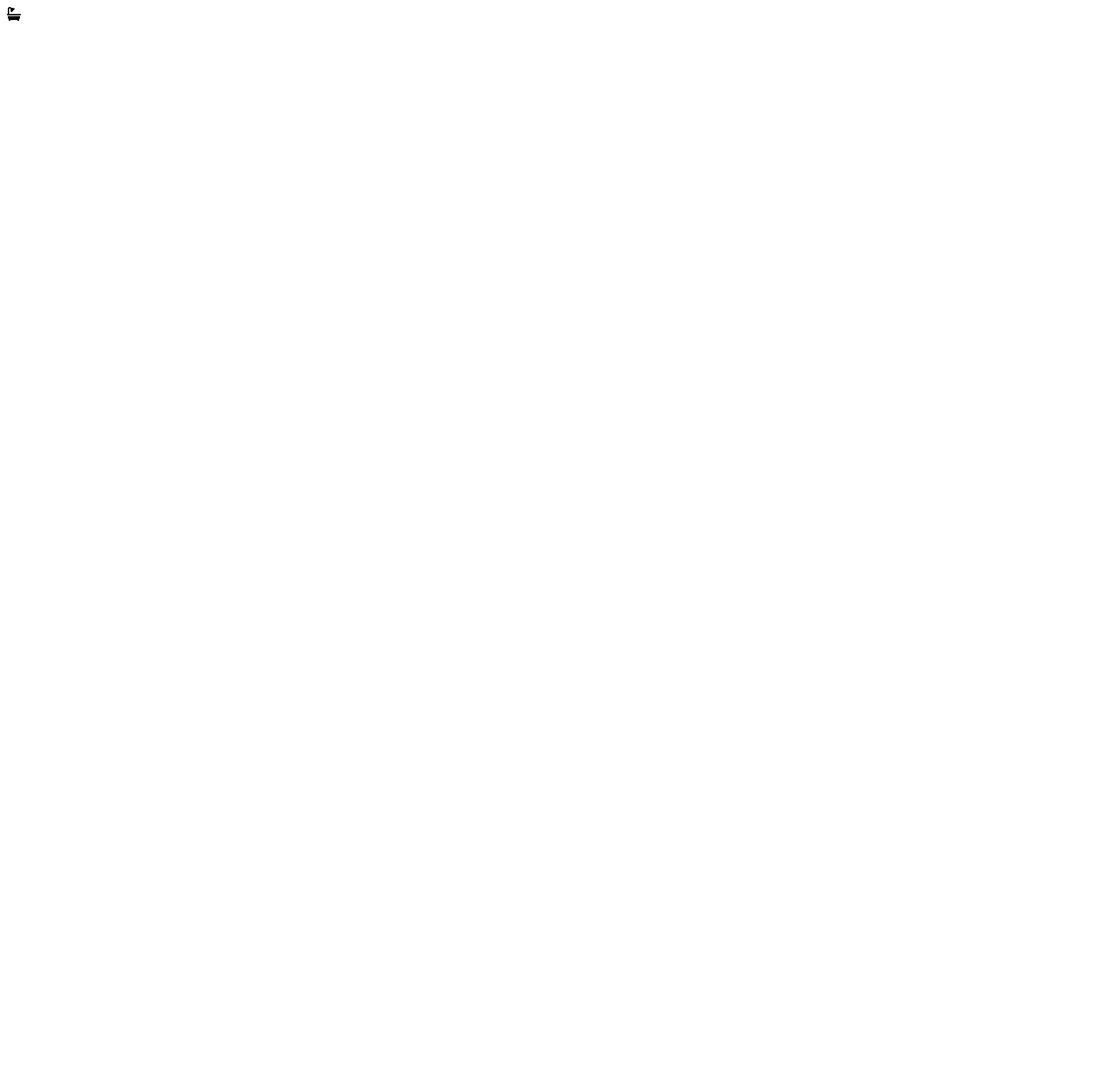
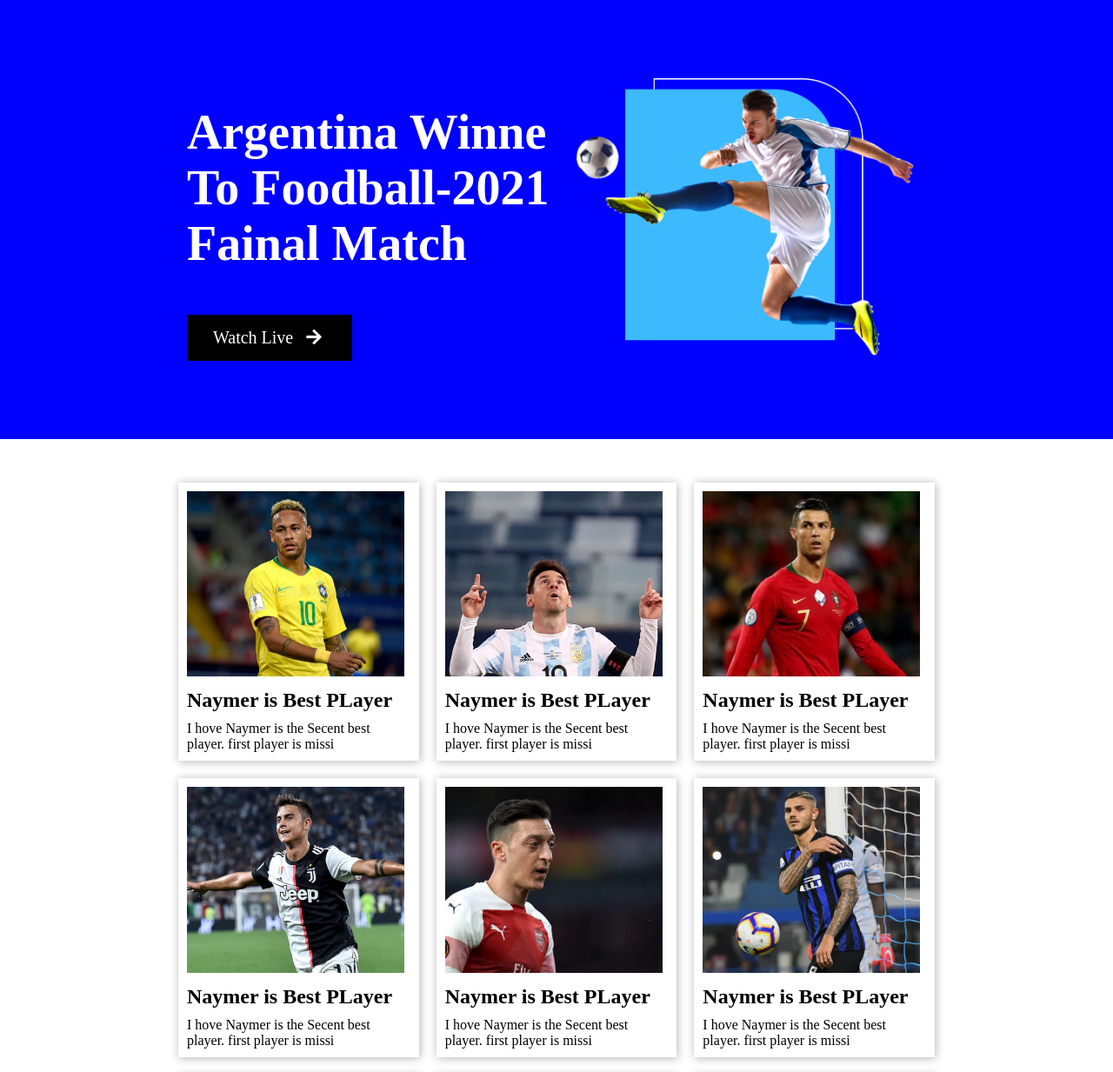
Before and after one commit to vaivaistudio/Responsive-foodball, a plain HTML site: page index.html in a window 1280 px wide. Shown: the top 1233 px of the page at 87% size. Before the commit the page ends 800 px from the top, so only its background shows below. Drawn offline with Linux system fonts and the light colour scheme.

Commit message:
complite

```diff
--- a/index.html
+++ b/index.html
@@ -13,9 +13,119 @@
 
      <!-- costom css link -->
      <link rel="stylesheet" href="style.css">
+     <!-- Responsive css -->
+     <link rel="stylesheet" href="responsive.css">
 
 </head>
 <body>
-    <i class="fa fa-bath" aria-hidden="true"></i>
+    <!----------------------
+        Headar Section html
+    ----------------------->
+
+    <header>
+        <div class="main-headar">
+                <div class="container">
+                    <div class="bannar-section">
+                        <div class="bannar-details">
+                            <h1>Argentina Winne To Foodball-2021 Fainal Match</h1>
+                            <a  href="#">Watch Live <i class="fa fa-arrow-right" aria-hidden="true"></i></a>
+                        </div>
+                        <div class="bannar-image">
+                            <img src="./images/banner.png" alt="">
+                        </div>
+                    </div>
+                </div>
+        </div>
+    </header>
+
+<!------------------------
+    Main Section
+------------------------->
+    <main>
+       <section class="main-players">
+           <div class="players">
+                <div class="player">
+                    <img src="./images/players/player-1.png" alt="">
+                    <h1>Naymer is Best PLayer</h1>
+                    <p>I hove Naymer is the Secent best player. first player is missi</p>
+                </div>
+                <div class="player">
+                    <img src="./images/players/player-2.png" alt="">
+                    <h1>Naymer is Best PLayer</h1>
+                    <p>I hove Naymer is the Secent best player. first player is missi</p>
+                </div>
+                <div class="player">
+                    <img src="./images/players/player-3.png" alt="">
+                    <h1>Naymer is Best PLayer</h1>
+                    <p>I hove Naymer is the Secent best player. first player is missi</p>
+                </div>
+                <div class="player">
+                    <img src="./images/players/player-4.png" alt="">
+                    <h1>Naymer is Best PLayer</h1>
+                    <p>I hove Naymer is the Secent best player. first player is missi</p>
+                </div>
+                <div class="player">
+                    <img src="./images/players/player-5.png" alt="">
+                    <h1>Naymer is Best PLayer</h1>
+                    <p>I hove Naymer is the Secent best player. first player is missi</p>
+                </div>
+                <div class="player">
+                    <img src="./images/players/player-6.png" alt="">
+                    <h1>Naymer is Best PLayer</h1>
+                    <p>I hove Naymer is the Secent best player. first player is missi</p>
+                </div>
+                <div class="player">
+                    <img src="./images/players/player-7.png" alt="">
+                    <h1>Naymer is Best PLayer</h1>
+                    <p>I hove Naymer is the Secent best player. first player is missi</p>
+                </div>
+                <div class="player">
+                    <img src="./images/players/player-8.png" alt="">
+                    <h1>Naymer is Best PLayer</h1>
+                    <p>I hove Naymer is the Secent best player. first player is missi</p>
+                </div>
+                <div class="player">
+                    <img src="./images/players/player-9.png" alt="">
+                    <h1>Naymer is Best PLayer</h1>
+                    <p>I hove Naymer is the Secent best player. first player is missi</p>
+                </div>
+                <div class="player">
+                    <img src="./images/players/player-10.png" alt="">
+                    <h1>Naymer is Best PLayer</h1>
+                    <p>I hove Naymer is the Secent best player. first player is missi</p>
+                </div>
+                <div class="player">
+                    <img src="./images/players/player-1.png" alt="">
+                    <h1>Naymer is Best PLayer</h1>
+                    <p>I hove Naymer is the Secent best player. first player is missi</p>
+                </div>
+                <div class="player">
+                    <img src="./images/players/player-1.png" alt="">
+                    <h1>Naymer is Best PLayer</h1>
+                    <p>I hove Naymer is the Secent best player. first player is missi</p>
+                </div>
+           </div>
+       </section>
+    </main>
+
+
+    <!--------------- Footar Section ------------>
+    <footer>
+
+            <div class="footer-logo">
+                <img src="./images/Logo.png" alt="">
+            </div>
+            <div class="footer-icon">
+                <i class="fab fa-youtube" aria-hidden="true"></i>
+                <i class="fab fa-instagram" aria-hidden="true"></i>
+                <i class="fab fa-twitter" aria-hidden="true"></i>
+                <i class="fab fa-facebook-square" aria-hidden="true"></i>
+            </div>
+            <div class="footer-text">
+                <p>CopyRight <i class="fa fa-copyright" aria-hidden="true"></i>2022 Fodball</p>
+            </div>
+
+    </footer>
+
 </body>
 </html>
--- /dev/null
+++ b/responsive.css
@@ -0,0 +1,18 @@
+@media only screen and (max-width: 767px) {
+
+    .bannar-section, .players {
+      display: grid;
+      grid-template-columns: 1;
+      margin: auto;
+
+    }
+
+  }
+  @media only screen and (max-width: 768px) {
+    .players {
+      display: grid;
+      grid-template-columns: repeat(2, 1fr);
+
+    }
+
+  }
--- a/style.css
+++ b/style.css
@@ -0,0 +1,134 @@
+/* -------------Defult Css------------------ */
+
+*{
+    margin: 0;
+    padding: 0;
+}
+.container{
+    width: 870px;
+
+}
+img{
+    max-width: 100%;
+}
+/* -------------- All Button Css----------------- */
+
+body .bannar-details a{
+background-color: rgb(0, 0, 0);
+padding: 15px 30px;
+color: #ffff;
+font-size: 20px;
+text-decoration: none;
+position: relative;
+z-index: 1;
+display: block;
+width: 130px;
+
+
+
+
+}
+body .bannar-details .fa{
+    margin-left: 10px;
+
+}
+body .bannar-details a::after{
+    content: '';
+    position: absolute;
+    top: 0;
+    left: 0;
+    width: 100%;
+    height: 0%;
+    background-color: rgb(255, 0, 0);
+    transition: 1s;
+    z-index: -1;
+
+}
+body .bannar-details a:hover::after{
+    top: 0;
+    left: 0;
+    width: 100%;
+    height: 100%;
+}
+
+
+/* --------------- Headar Css ------------------------ */
+.main-headar{
+    display: flex;
+    justify-content: center;
+    background-color: blue;
+}
+.bannar-section{
+    display: flex;
+  align-items: center;
+  padding:  80px 0px;
+}
+.bannar-details{
+    width: 50%;
+    padding: 10px;
+}
+.bannar-details h1{
+    font-size: 3.5rem;
+    padding: 50px 0;
+    color: #ffffff;
+    margin-top: -20px;
+}
+
+.bannar-image{
+    width: 45%;
+}
+.bannar-image img{}
+
+
+
+
+/* ---------main player css---------- */
+.main-players{
+    width: 870px;
+    margin: auto;
+}
+.players{
+    display: grid;
+    grid-template-columns: repeat(3, 1fr);
+    grid-gap: 20px;
+    padding: 50px 0;
+}
+.player{
+    box-shadow: 1px 1px 10px rgba(0, 0, 0, .3);
+   padding: 10px;
+}
+.player h1{
+    padding: 10px 0;
+}
+.player img{
+    width: 250px;
+}
+
+/* ----Footer Sectio css------- */
+
+.footer-logo{
+    text-align: center;
+}
+.footer-logo img{
+    width: 450px;
+}
+.footer-icon{
+text-align: center;
+padding: 30px ;
+}
+.footer-icon .fab{
+    background-color: rgb(19, 55, 139);
+    background-color: black;
+    color: #ffffff;
+    padding: 10px ;
+    font-size: 20px;
+    border-radius: 50%;
+}
+.footer-text{
+    text-align: center;
+    margin-bottom: 20px;
+}
+.footer-text .fa{
+background-color: #ffffff;
+
+}
```
